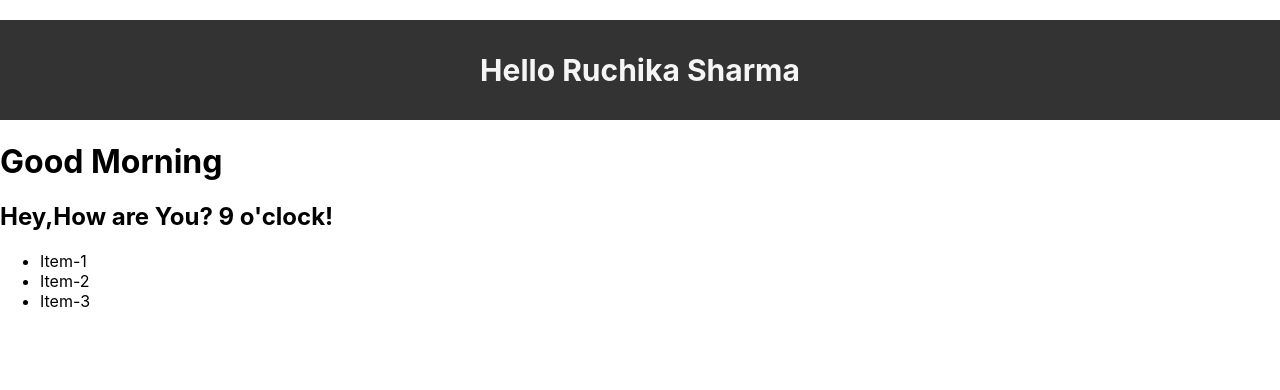
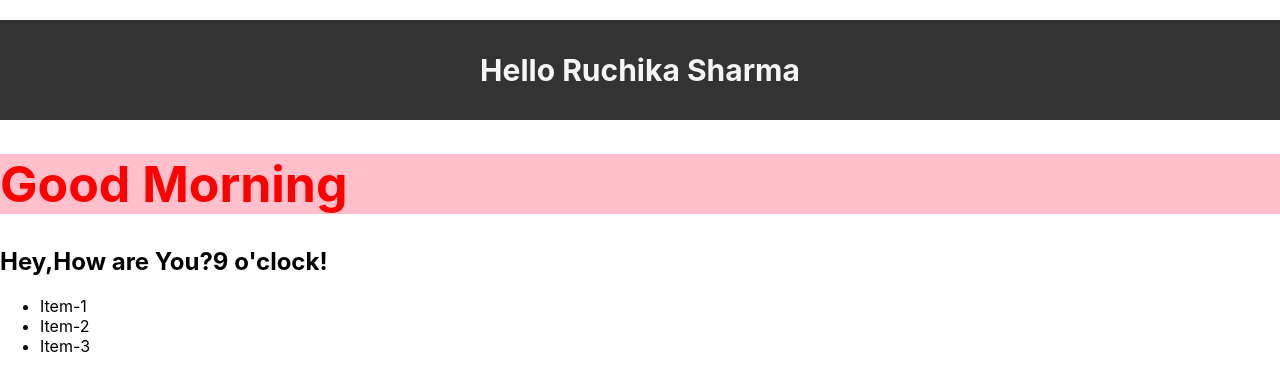
Before and after one commit to ruchik02/react-course-, a React (Create React App) app: page / in a window 1280 px wide. Shown: the top 390 px of the page. Built offline with nearby package versions, Linux system fonts and the light colour scheme.

Commit message:
add inline css

```diff
--- a/src/Footer.js
+++ b/src/Footer.js
@@ -12,16 +12,20 @@ function Footer(){
     else{
         timeDay="night";
     }
+    const style={
+        color:"red",
+     backgroundColor:"pink",
+     fontSize:'50px'
+    }
     return(
         <>
-        <h1>Good {timeDay}</h1>
-        <h2>Hey,How are You? {date.getHours() % 12 } o'clock!</h2>
-       <ul>
-           <li>Item-1</li>
-           <li>Item-2</li>
-           <li>Item-3</li>
+            <h1 style={style}>Good {timeDay}</h1>
+            <h2>Hey,How are You?{date.getHours() % 12} o'clock!</h2><ul>
+                <li>Item-1</li>
+                <li>Item-2</li>
+                <li>Item-3</li>
 
-       </ul>
+            </ul>
         </>
     );
 }
```
